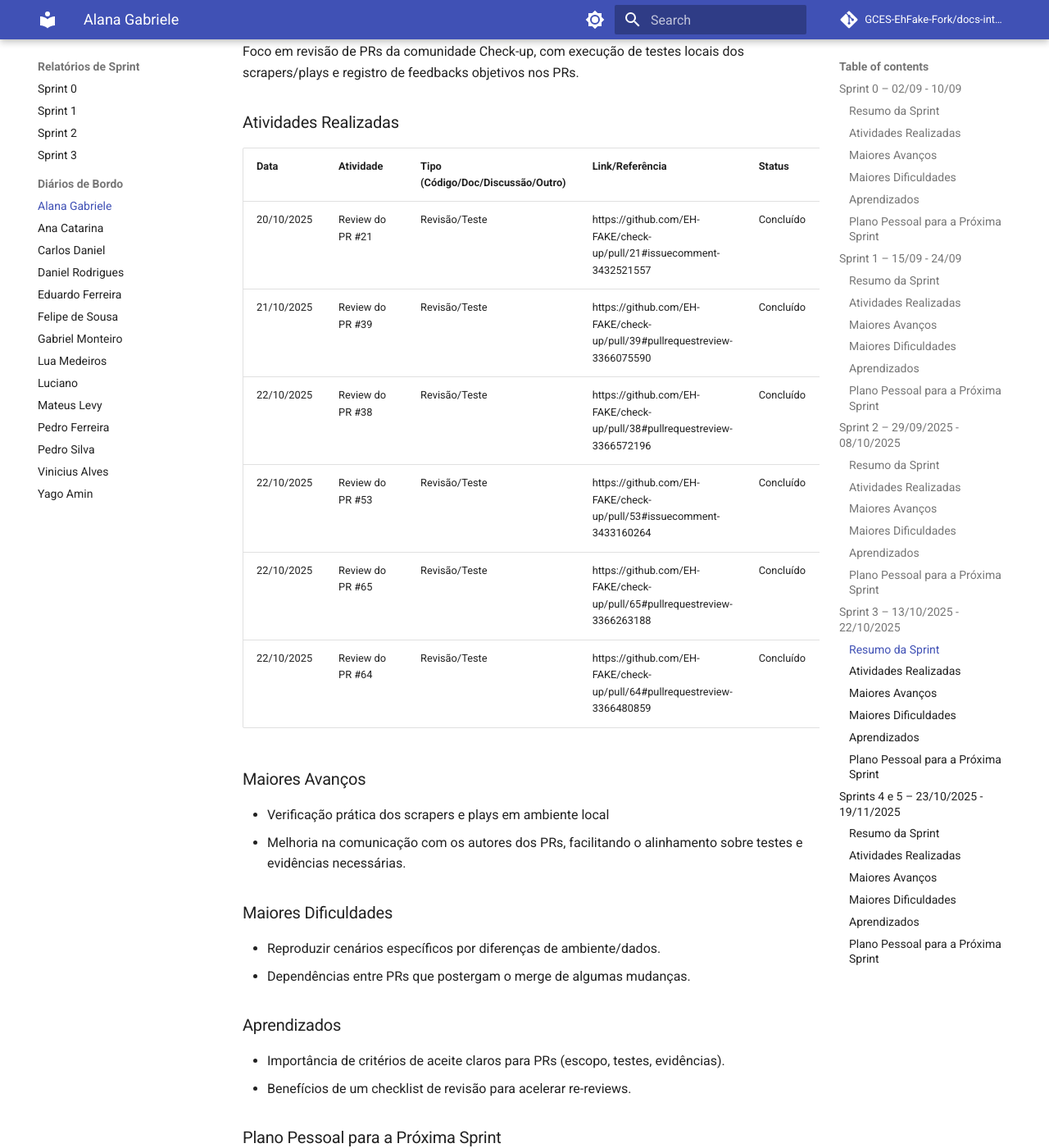
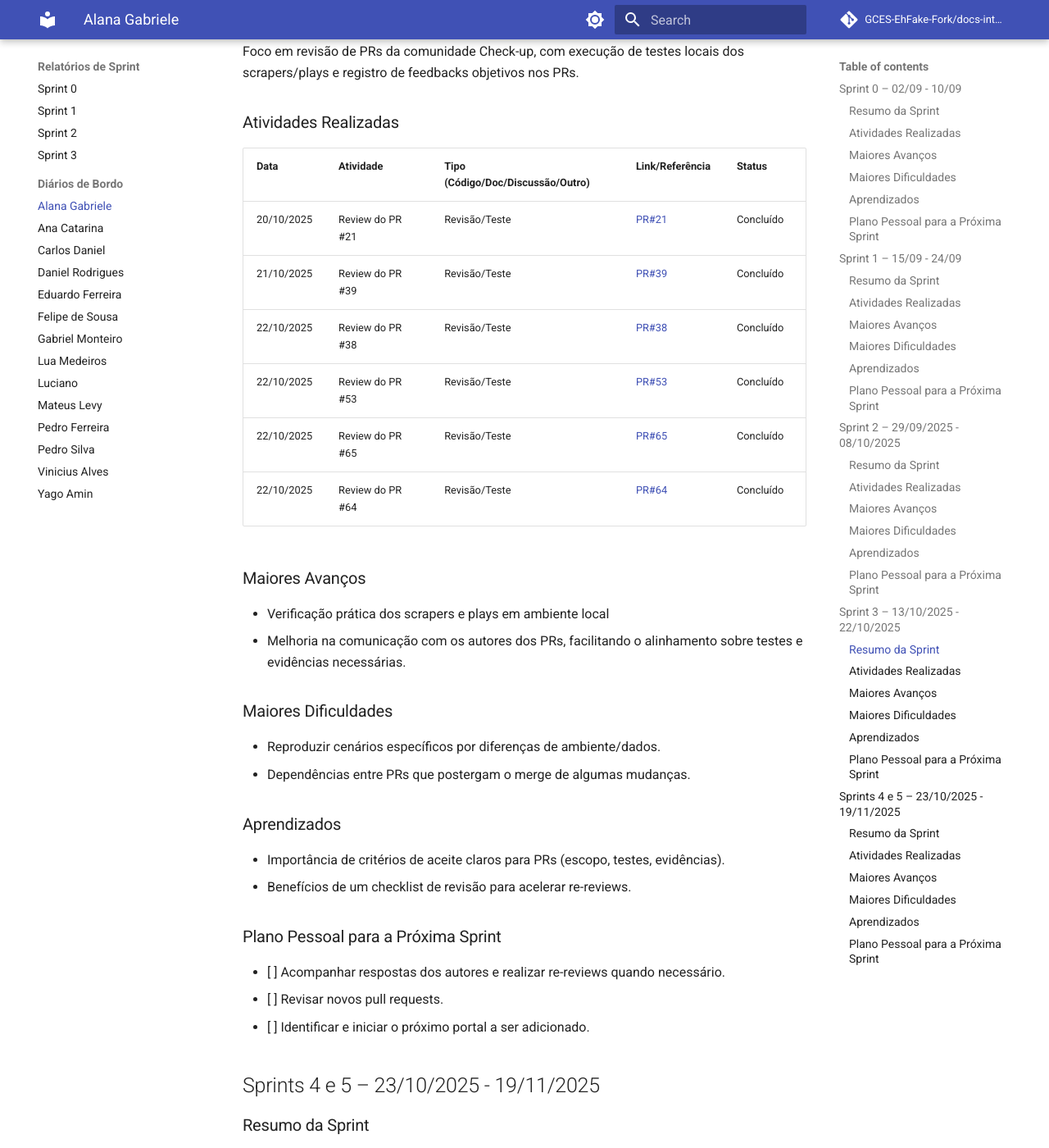
Before and after one commit to GCES-EhFake-Fork/docs-interno, an MkDocs documentation site: the page built from docs/diarios/diarioAlana.md, in a window 1280 px wide and 1400 px high, scrolled down 4784 px. Shown: the whole window at 82% size. Built offline with MkDocs 1.6.1 and Material for MkDocs 9.7.7, drawn with Linux system fonts in a browser that asks for light colours; comment, search, counter and statistics services are not loaded.

Commit message:
docs: diario alana

```diff
--- a/docs/diarios/diarioAlana.md
+++ b/docs/diarios/diarioAlana.md
@@ -127,14 +127,14 @@ Foco em revisão de PRs da comunidade Check-up, com execução de testes locais
 
 ### Atividades Realizadas
 
-| Data       | Atividade        | Tipo (Código/Doc/Discussão/Outro) | Link/Referência                                                          | Status    |
-| :--------- | :--------------- | :-------------------------------- | :----------------------------------------------------------------------- | :-------- |
-| 20/10/2025 | Review do PR #21 | Revisão/Teste                     | https://github.com/EH-FAKE/check-up/pull/21#issuecomment-3432521557      | Concluído |
-| 21/10/2025 | Review do PR #39 | Revisão/Teste                     | https://github.com/EH-FAKE/check-up/pull/39#pullrequestreview-3366075590 | Concluído |
-| 22/10/2025 | Review do PR #38 | Revisão/Teste                     | https://github.com/EH-FAKE/check-up/pull/38#pullrequestreview-3366572196 | Concluído |
-| 22/10/2025 | Review do PR #53 | Revisão/Teste                     | https://github.com/EH-FAKE/check-up/pull/53#issuecomment-3433160264      | Concluído |
-| 22/10/2025 | Review do PR #65 | Revisão/Teste                     | https://github.com/EH-FAKE/check-up/pull/65#pullrequestreview-3366263188 | Concluído |
-| 22/10/2025 | Review do PR #64 | Revisão/Teste                     | https://github.com/EH-FAKE/check-up/pull/64#pullrequestreview-3366480859 | Concluído |
+| Data       | Atividade        | Tipo (Código/Doc/Discussão/Outro) | Link/Referência                                                                   | Status    |
+| :--------- | :--------------- | :-------------------------------- | :-------------------------------------------------------------------------------- | :-------- |
+| 20/10/2025 | Review do PR #21 | Revisão/Teste                     | [PR#21](https://github.com/EH-FAKE/check-up/pull/21#issuecomment-3432521557)      | Concluído |
+| 21/10/2025 | Review do PR #39 | Revisão/Teste                     | [PR#39](https://github.com/EH-FAKE/check-up/pull/39#pullrequestreview-3366075590) | Concluído |
+| 22/10/2025 | Review do PR #38 | Revisão/Teste                     | [PR#38](https://github.com/EH-FAKE/check-up/pull/38#pullrequestreview-3366572196) | Concluído |
+| 22/10/2025 | Review do PR #53 | Revisão/Teste                     | [PR#53](https://github.com/EH-FAKE/check-up/pull/53#issuecomment-3433160264)      | Concluído |
+| 22/10/2025 | Review do PR #65 | Revisão/Teste                     | [PR#65](https://github.com/EH-FAKE/check-up/pull/65#pullrequestreview-3366263188) | Concluído |
+| 22/10/2025 | Review do PR #64 | Revisão/Teste                     | [PR#64](https://github.com/EH-FAKE/check-up/pull/64#pullrequestreview-3366480859) | Concluído |
 
 ### Maiores Avanços
 
@@ -165,13 +165,13 @@ Foco em revalidar os portais já implementados (scraper e spider), apoiar a equi
 
 ### Atividades Realizadas
 
-| Data       | Atividade                                                                                                                   | Tipo (Código/Doc/Discussão/Outro) | Link/Referência                                                                                            | Status    |
-| ---------- | --------------------------------------------------------------------------------------------------------------------------- | --------------------------------- | ---------------------------------------------------------------------------------------------------------- | --------- |
+| Data       | Atividade                                                                                                                   | Tipo (Código/Doc/Discussão/Outro) | Link/Referência                                                                                                                                                  | Status    |
+| ---------- | --------------------------------------------------------------------------------------------------------------------------- | --------------------------------- | ---------------------------------------------------------------------------------------------------------------------------------------------------------------- | --------- |
 | 28/10/2025 | Reteste dos portais ajustados anteriormente para garantir que scraper e spider ainda funcionam corretamente                 | Teste/Código                      | [PR#33](https://github.com/EH-FAKE/check-up/pull/33), [PR#36](https://github.com/EH-FAKE/check-up/pull/36), [PR#55](https://github.com/EH-FAKE/check-up/pull/55) | Concluído |
-| 05/11/2025 | Acompanhamento das respostas e apoio à equipe na identificação e esclarecimento de problemas em PRs revisados               | Discussão/Revisão                 | –                                                                                                          | Concluído |
-| 10/11/2025 | Início dos estudos e mapeamento dos portais Cidade Verde e Faxaju para futura implementação                                 | Estudo                            | –                                                                                                          | Concluído |
-| 19/11/2025 | Implementação dos scrapers/spiders dos portais Cidade Verde e Faxaju                                                        | Código/Teste                      | [PR#80](https://github.com/EH-FAKE/check-up/pull/80), [PR#82](https://github.com/EH-FAKE/check-up/pull/82) | Concluído |
-| 19/11/2025 | Resolução de conflitos em PRs antigos ainda não aceitos, atualizando branches e ajustando código conforme mudanças recentes | Código/Revisão                    | –                                                                                                          | Concluído |
+| 05/11/2025 | Acompanhamento das respostas e apoio à equipe na identificação e esclarecimento de problemas em PRs revisados               | Discussão/Revisão                 | –                                                                                                                                                                | Concluído |
+| 10/11/2025 | Início dos estudos e mapeamento dos portais Cidade Verde e Faxaju para futura implementação                                 | Estudo                            | –                                                                                                                                                                | Concluído |
+| 19/11/2025 | Implementação dos scrapers/spiders dos portais Cidade Verde e Faxaju                                                        | Código/Teste                      | [PR#80](https://github.com/EH-FAKE/check-up/pull/80), [PR#82](https://github.com/EH-FAKE/check-up/pull/82)                                                       | Concluído |
+| 19/11/2025 | Resolução de conflitos em PRs antigos ainda não aceitos, atualizando branches e ajustando código conforme mudanças recentes | Código/Revisão                    | –                                                                                                                                                                | Concluído |
 
 ### Maiores Avanços
 
```
